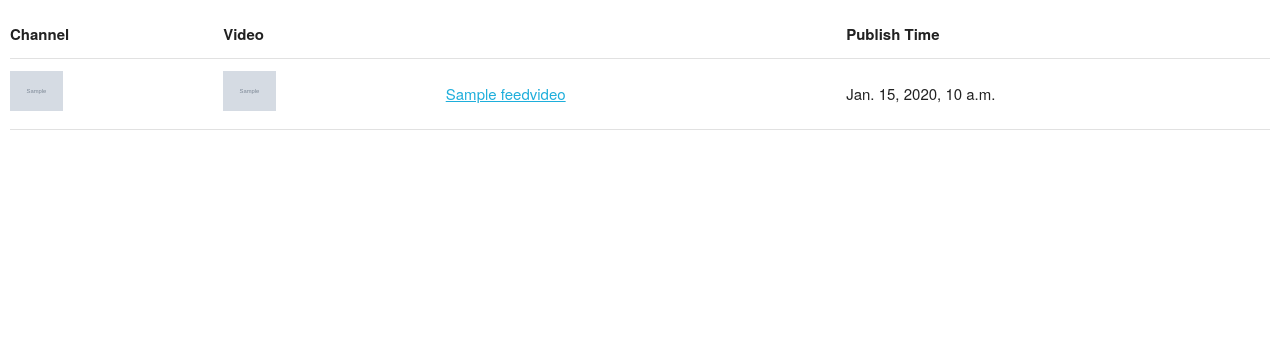
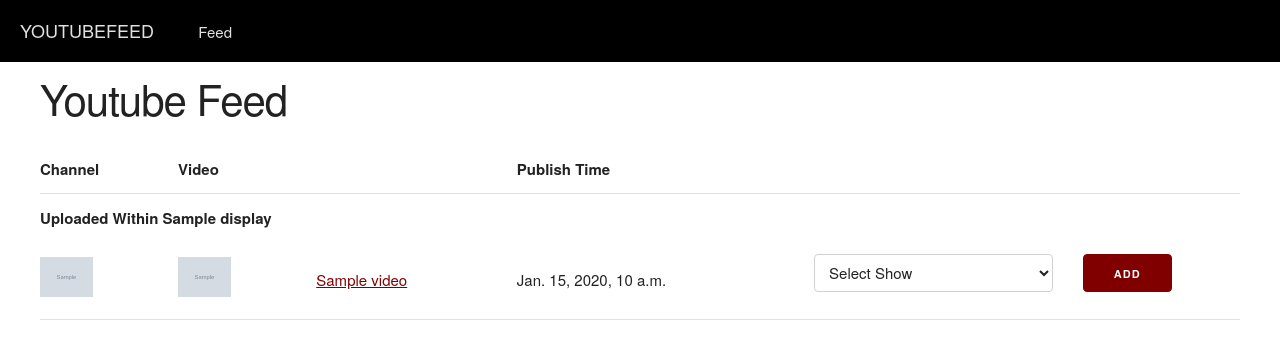
Before and after one commit to stevehead/youtubefeed, a Django app: template feed/templates/feed/feed.html in a window 1280 px wide. Shown: the top 359 px of the page. Run offline with Django 3.2, Linux system fonts and the light colour scheme; tables that the repository leaves empty hold one stand-in row (values such as "Sample post"); the template is opened without the code that fills it: values that come from a table or form of the project are taken from there, most other values are stand-ins (such as "Sample title", 1, 10 or a date in 2020); grey boxes marked "Sample" are stand-in pictures.

Commit message:
Main feed HTML/CSS.

```diff
--- a/feed/static/css/custom.css
+++ b/feed/static/css/custom.css
@@ -1,9 +1,61 @@
-body
+header
 {
-    padding: 10px;
+    color: #E1E1E1;
+    background-color: #000000;
+}
+
+header > div
+{
+    height: 60px;
+    line-height: 60px;
+    display: inline-block;
+    padding: 0 20px;
+}
+
+header > div a
+{
+    text-decoration: none;
+    color: inherit;
+}
+
+#page-logo
+{
+    font-size: 1.2em;
+}
+
+#content
+{
+    padding: 10px 40px;
+}
+
+#yt-feed a
+{
+    color: #800000;
+}
+
+#yt-feed .button-primary
+{
+    background-color: #800000;
+    border-color: #800000;
 }
 
 .yt-small-thumb
 {
     height: 40px;
 }
+
+#yt-feed .yt-likely-show-video a
+{
+    color: #1EAEDB;
+}
+
+#yt-feed .yt-likely-show-video .button-primary
+{
+    background-color: #1EAEDB;
+    border-color: #1EAEDB;
+}
+
+.yt-feed-time-section td
+{
+    border: none;
+}
--- a/feed/templates/feed/base.html
+++ b/feed/templates/feed/base.html
@@ -10,8 +10,15 @@
 </head>
 <body>
 
+<header>
+    <div id="page-logo">YOUTUBEFEED</div>
+    <div><a href="{% url "feed:feed" %}">Feed</a></div>
+</header>
+
+<div id="content">
 {% block content %}
 {% endblock %}
+</div>
 
 </body>
 </html>
--- a/feed/templates/feed/feed.html
+++ b/feed/templates/feed/feed.html
@@ -1,24 +1,53 @@
 {% extends "feed/base.html" %}
 
 {% block content %}
-<table class="u-full-width">
+<h2>Youtube Feed</h2>
+<table id="yt-feed" class="u-full-width">
     <thead>
         <tr>
             <th>Channel</th>
             <th colspan="2">Video</th>
-            <th>Publish Time</th>
+            <th colspan="3">Publish Time</th>
         </tr>
     </thead>
     <tbody>
-        {% for video in feed_videos %}
-            <tr>
-                <td>
-                    <img class="yt-small-thumb" src="{{ video.channel.thumbnail }}">
-                </td>
-                <td><a href="{{ video.url }}" target="_blank"><img class="yt-small-thumb" src="{{ video.thumbnail }}"></a></td>
-                <td><a href="{{ video.url }}" target="_blank">{{ video.title }}</a></td>
-                <td>{{ video.published_at }}</td>
-            </tr>
+        {% for video_set in video_sets_by_publish_time %}
+            {% if video_set.videos|length %}
+                <tr class="yt-feed-time-section">
+                    {% if forloop.counter > 1 %}
+                        <td colspan="6" style="border-top: 2px solid black;">
+                    {% else %}
+                        <td colspan="6">
+                    {% endif %}
+                        <strong>Uploaded Within {{ video_set.display }}</strong>
+                    </td>
+                </tr>
+                {% for video in video_set.videos %}
+                    {% if video.likely_show %}
+                        <tr class="yt-likely-show-video">
+                    {% else %}
+                        <tr>
+                    {% endif %}
+                        <td><a href="{{ video.channel.url }}" target="_blank"><img class="yt-small-thumb" src="{{ video.channel.thumbnail }}" title="{{ video.channel.title }}" alt="{{ video.channel.title }}"></a></td>
+                        <td><a href="{{ video.url }}" target="_blank"><img class="yt-small-thumb" src="{{ video.thumbnail }}" title="{{ video.title }}" alt="{{ video.title }}"></a></td>
+                        <td><a href="{{ video.url }}" target="_blank">{{ video.title }}</a></td>
+                        <td>{{ video.published_at }}</td>
+                        <td>
+                            <select class="u-full-width">
+                                <option>Select Show</option>
+                                {% for show in shows %}
+                                    {% if video.likely_show == show %}
+                                        <option selected="selected">{{ show.name }}</option>
+                                    {% else %}
+                                        <option>{{ show.name }}</option>
+                                    {% endif %}
+                                {% endfor %}
+                            </select>
+                        </td>
+                        <td><input class="button-primary" type="submit" value="Add"></td>
+                    </tr>
+                {% endfor %}
+            {% endif %}
         {% endfor %}
     </tbody>
 </table>
```
